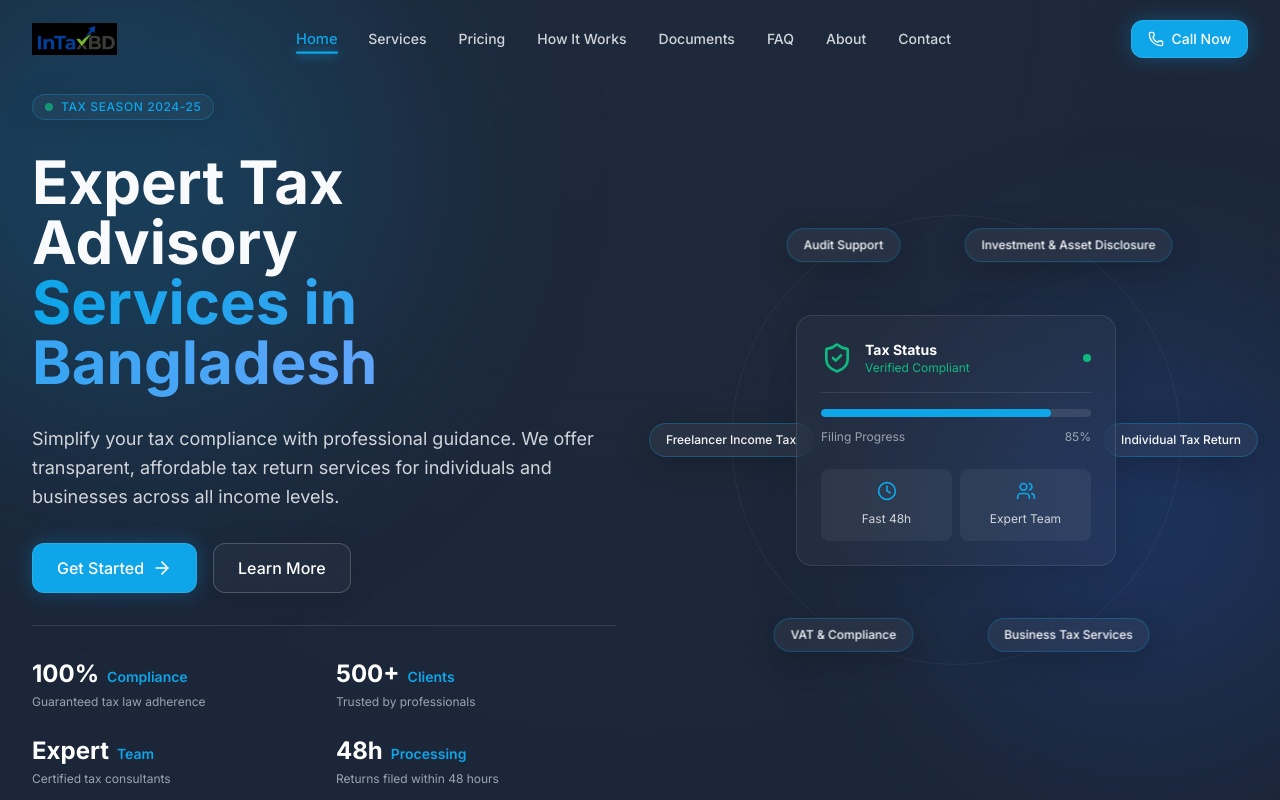
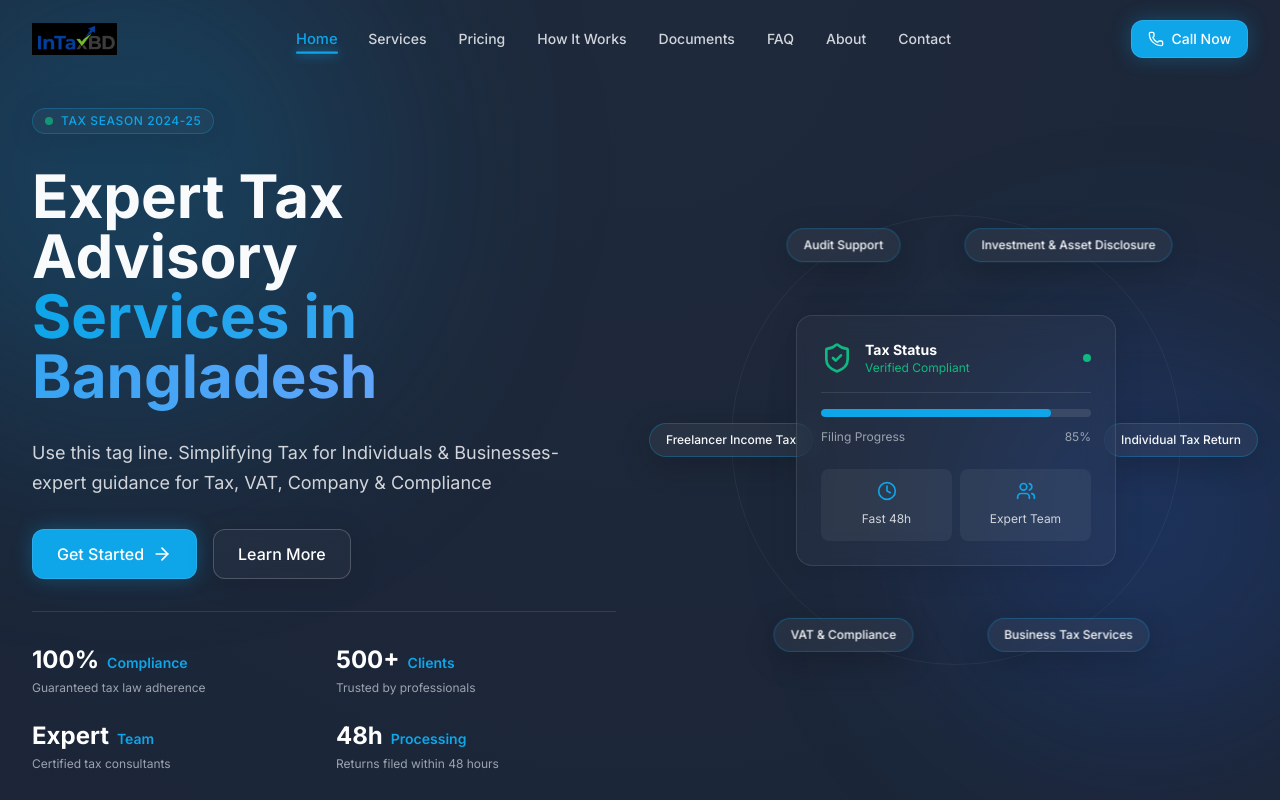
Before and after one commit to macdipu/InTaxBD, a React (Vite) app: page / in a window 1280 px wide. Shown: the top 800 px of the page. Built offline with nearby package versions, Linux system fonts and the light colour scheme.

Commit message:
Update tagline in Hero component to enhance clarity and focus on tax services for individuals and businesses

```diff
--- a/presentation/components/sections/Hero.tsx
+++ b/presentation/components/sections/Hero.tsx
@@ -32,8 +32,7 @@ const Hero: React.FC = () => {
           </h1>
 
           <p className="text-lg text-gray-300 max-w-xl leading-relaxed">
-            Simplify your tax compliance with professional guidance. We offer transparent,
-            affordable tax return services for individuals and businesses across all income levels.
+            Use this tag line. Simplifying Tax for Individuals & Businesses- expert guidance for Tax, VAT, Company & Compliance
           </p>
 
           <div className="flex flex-wrap gap-4">
```
